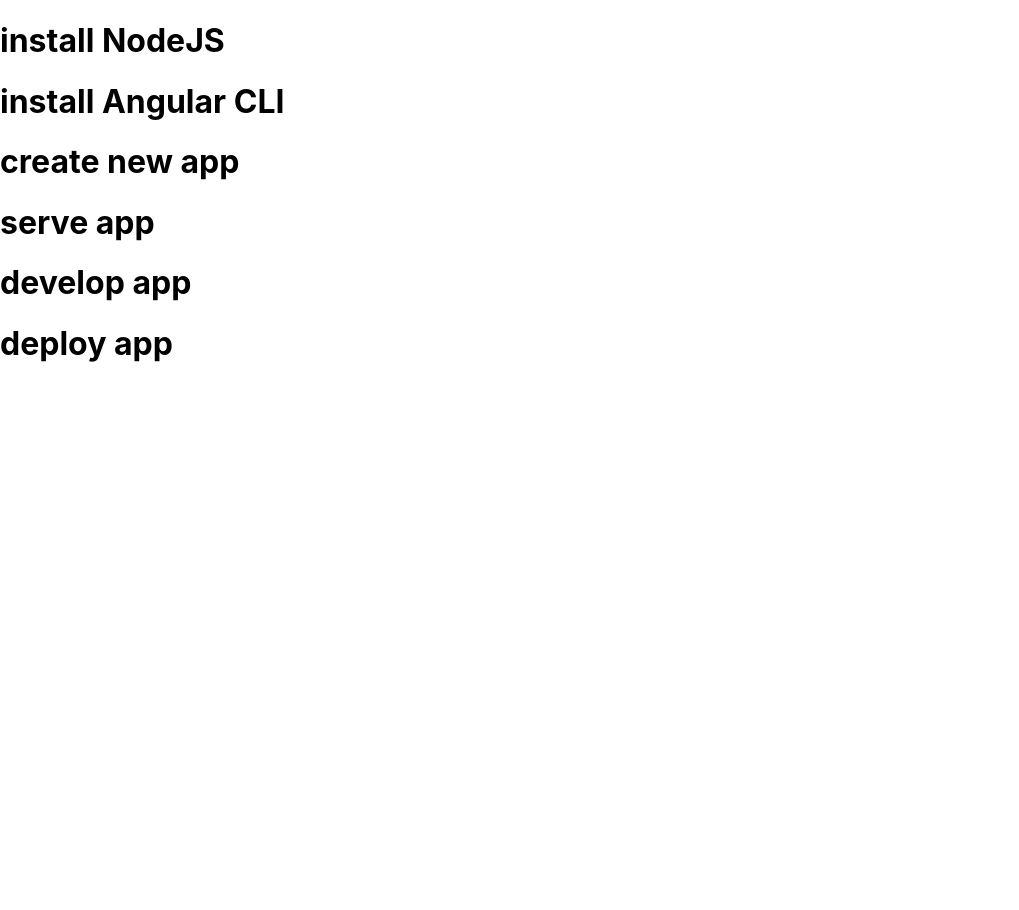
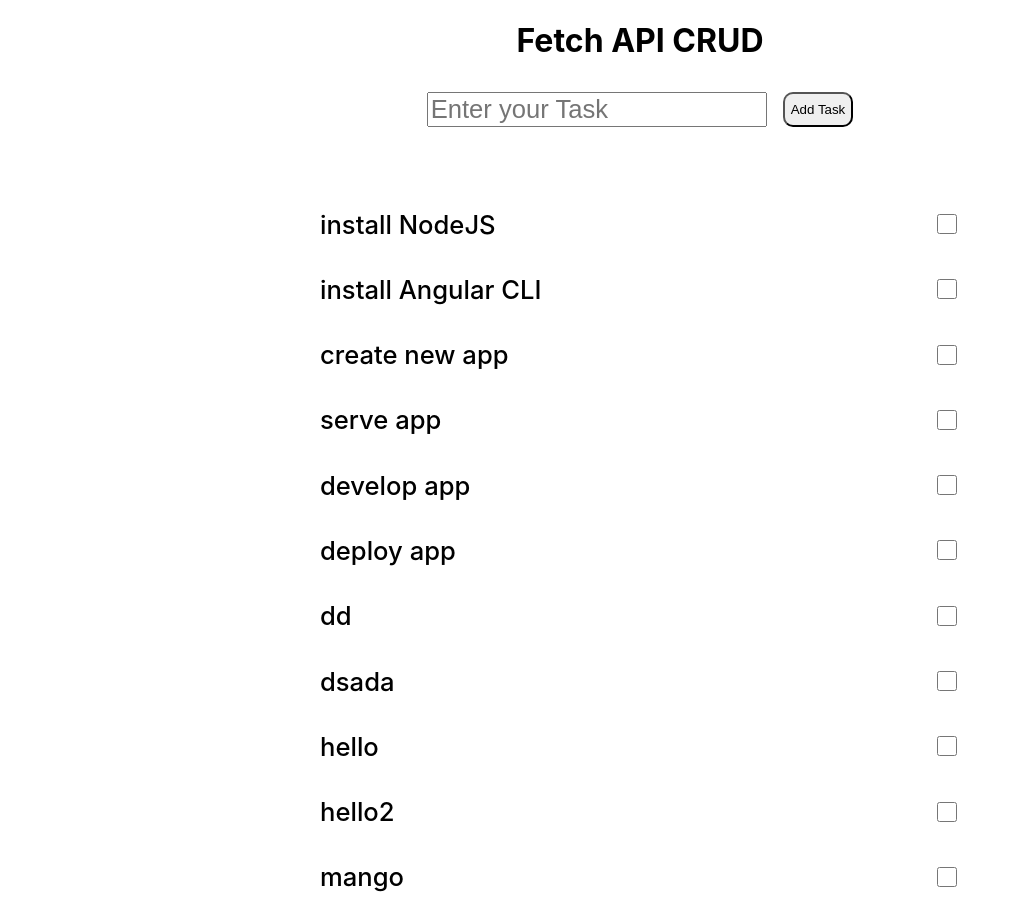
Before and after one commit to aldrinbright/api-crud, a React (Create React App) app: page / in a window 1280 px wide. Shown: the whole page, without its empty margins (0-1019 px from the left). Before the commit the page ends 800 px from the top, so only its background shows below. Built offline with nearby package versions, Linux system fonts and the light colour scheme; data requests are answered from the project's data file.

Commit message:
input field

```diff
--- a/db.json
+++ b/db.json
@@ -1,10 +1,48 @@
 {
   "todoList": [
-    { "title": "install NodeJS" },
-    { "title": "install Angular CLI" },
-    { "title": "create new app" },
-    { "title": "serve app" },
-    { "title": "develop app" },
-    { "title": "deploy app" }
+    {
+      "title": "install NodeJS",
+      "id": "8b5d"
+    },
+    {
+      "title": "install Angular CLI",
+      "id": "02c1"
+    },
+    {
+      "title": "create new app",
+      "id": "a9e6"
+    },
+    {
+      "title": "serve app",
+      "id": "b985"
+    },
+    {
+      "title": "develop app",
+      "id": "879e"
+    },
+    {
+      "title": "deploy app",
+      "id": "e517"
+    },
+    {
+      "id": "21",
+      "title": "dd"
+    },
+    {
+      "id": "21",
+      "title": "dsada"
+    },
+    {
+      "id": "2zig2rg96",
+      "title": "hello"
+    },
+    {
+      "id": "6az4k3m0n",
+      "title": "hello2"
+    },
+    {
+      "id": "nldbjje6s",
+      "title": "mango"
+    }
   ]
 }
--- a/src/App.css
+++ /dev/null
@@ -1,38 +0,0 @@
-.App {
-  text-align: center;
-}
-
-.App-logo {
-  height: 40vmin;
-  pointer-events: none;
-}
-
-@media (prefers-reduced-motion: no-preference) {
-  .App-logo {
-    animation: App-logo-spin infinite 20s linear;
-  }
-}
-
-.App-header {
-  background-color: #282c34;
-  min-height: 100vh;
-  display: flex;
-  flex-direction: column;
-  align-items: center;
-  justify-content: center;
-  font-size: calc(10px + 2vmin);
-  color: white;
-}
-
-.App-link {
-  color: #61dafb;
-}
-
-@keyframes App-logo-spin {
-  from {
-    transform: rotate(0deg);
-  }
-  to {
-    transform: rotate(360deg);
-  }
-}
--- a/src/App.js
+++ b/src/App.js
@@ -1,28 +1,21 @@
-import logo from "./logo.svg";
 import axios from "axios";
-import "./App.css";
+
 import { useEffect, useState } from "react";
+import Listing from "./Listing";
+import Title from "./Title";
+import TodoInput from "./TodoInput";
 
 function App() {
-  const [data, setData] = useState([]);
+  return (
+    <>
 
-  useEffect(() => {
-    axios
-      .get("http://localhost:3000/todoList")
-      .then((res) => setData(res.data))
-      .catch((err) => console.log(err));
-  }, [data]);
 
-  return (
-    <div>
-      <div className="list">
-        {data.map((data, index) => (
-          <div key={index}>
-            <h1>{data.title}</h1>
-          </div>
-        ))}
-      </div>
-    </div>
+
+      <Title />
+      <TodoInput/>
+
+      <Listing />
+    </>
   );
 }
 
--- /dev/null
+++ b/src/Listing.jsx
@@ -0,0 +1,30 @@
+import axios from 'axios';
+import React, { useEffect, useState } from 'react'
+
+function Listing() {
+
+    const [data, setData] = useState([]);
+
+    useEffect(() => {
+        axios
+          .get("http://localhost:3000/todoList")
+          .then((res) => setData(res.data))
+          .catch((err) => console.log(err));
+      }, [data]);
+
+      return (
+        <div>
+          <div className="todoList">
+            {data.map((data, index) => (
+              <div key={index}>
+
+                <h1>{data.title}</h1>
+                <input type="checkbox" />
+              </div>
+            ))}
+          </div>
+        </div>
+      );
+}
+
+export default Listing
--- /dev/null
+++ b/src/Title.jsx
@@ -0,0 +1,11 @@
+import React from "react";
+
+function Title() {
+  return (
+    <div className="title">
+      <h1>Fetch API CRUD</h1>
+    </div>
+  );
+}
+
+export default Title;
--- /dev/null
+++ b/src/TodoInput.jsx
@@ -0,0 +1,47 @@
+import axios from "axios";
+import React, { useState } from "react";
+
+function TodoInput() {
+
+
+   let [input, setInput] = useState({
+    title: '',
+    id: '',
+
+   });
+
+    function handleSubmit (e){
+
+        e.preventDefault();
+        axios.post('http://localhost:3000/todoList', input)
+        .then(res => {
+            console.log(res)
+        })
+
+
+
+    }
+
+
+  return (
+    <div className="todoInput">
+
+    <form action="" onSubmit={handleSubmit}>
+
+
+
+
+      <input type="text"
+      placeholder="Enter your Task"
+      onChange={(e) => setInput({...input,title : e.target.value, id: Math.random().toString(36).substr(2, 9)})}
+      />
+
+      <button type="submit" className="todoSubmit">
+        Add Task
+      </button>
+      </form>
+    </div>
+  );
+}
+
+export default TodoInput;
--- a/src/index.css
+++ b/src/index.css
@@ -11,3 +11,77 @@
   font-family: source-code-pro, Menlo, Monaco, Consolas, 'Courier New',
     monospace;
 }
+
+/* !title  */
+
+.title {
+  display: flex;
+  justify-content: center;
+  align-items: center;
+
+
+}
+
+.title h1{
+  font-size: 2rem;
+  margin-bottom: 2rem;
+}
+
+
+/* !input  */
+
+.todoInput {
+  display: flex;
+  justify-content: center;
+
+}
+
+.todoInput form {
+  display: flex;
+  justify-content: center;
+  gap: 1rem;
+  margin-bottom: 4rem;
+}
+
+
+
+.todoInput  form input{
+  font-size: 1.6rem;
+}
+
+.todoInput button{
+  cursor: pointer;
+  border-radius: 10px;
+
+}
+
+
+/* !list  */
+
+.todoList {
+  display: flex;
+  flex-direction: column;
+  /* border: 2px solid red; */
+  width: 50%;
+  margin: 0 auto;
+
+}
+
+.todoList > div{
+  display: flex;
+  gap: 1rem;
+  justify-content: space-between;
+  align-items: center;
+}
+
+.todoList > div h1{
+  font-size: 1.6rem;
+  font-weight: 500;
+
+}
+
+
+.todoList > div input[type="checkbox"]{
+  width: 20px;
+  height: 20px;
+}
--- a/src/index.js
+++ b/src/index.js
@@ -12,6 +12,8 @@
     <App />
 
 
+
+
   </React.StrictMode>
 );
 
```
Also changed, not shown: src/logo.svg (deleted).
